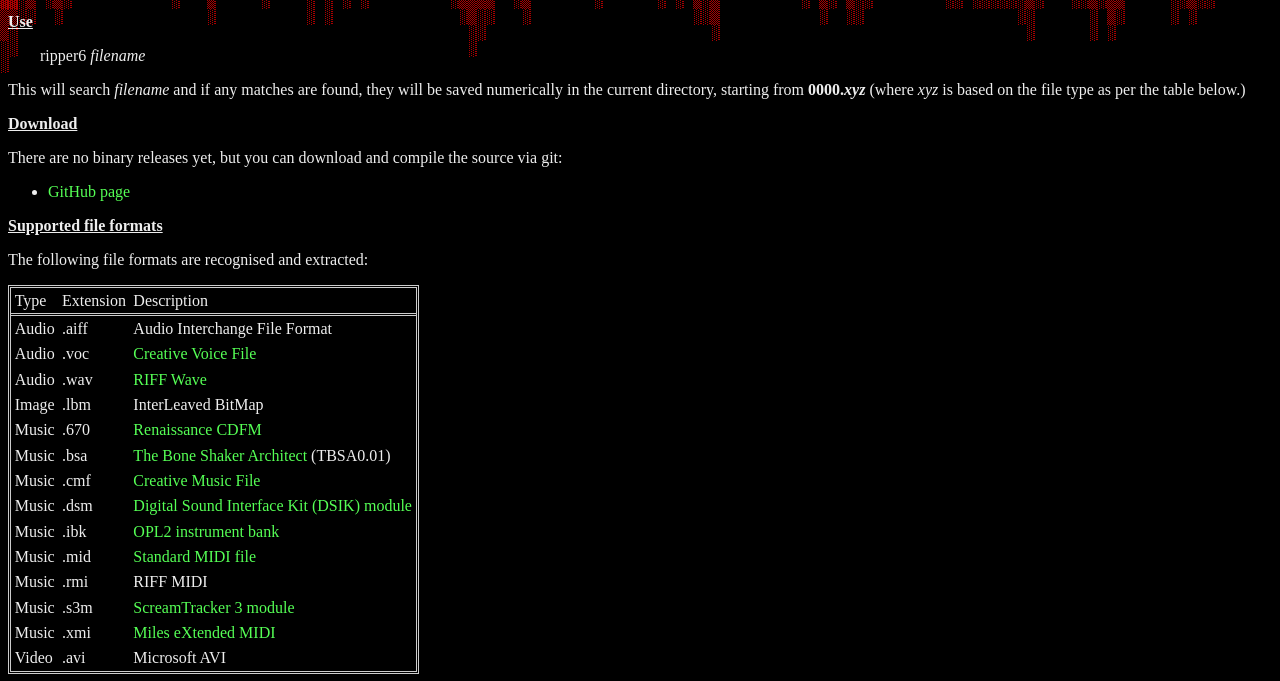
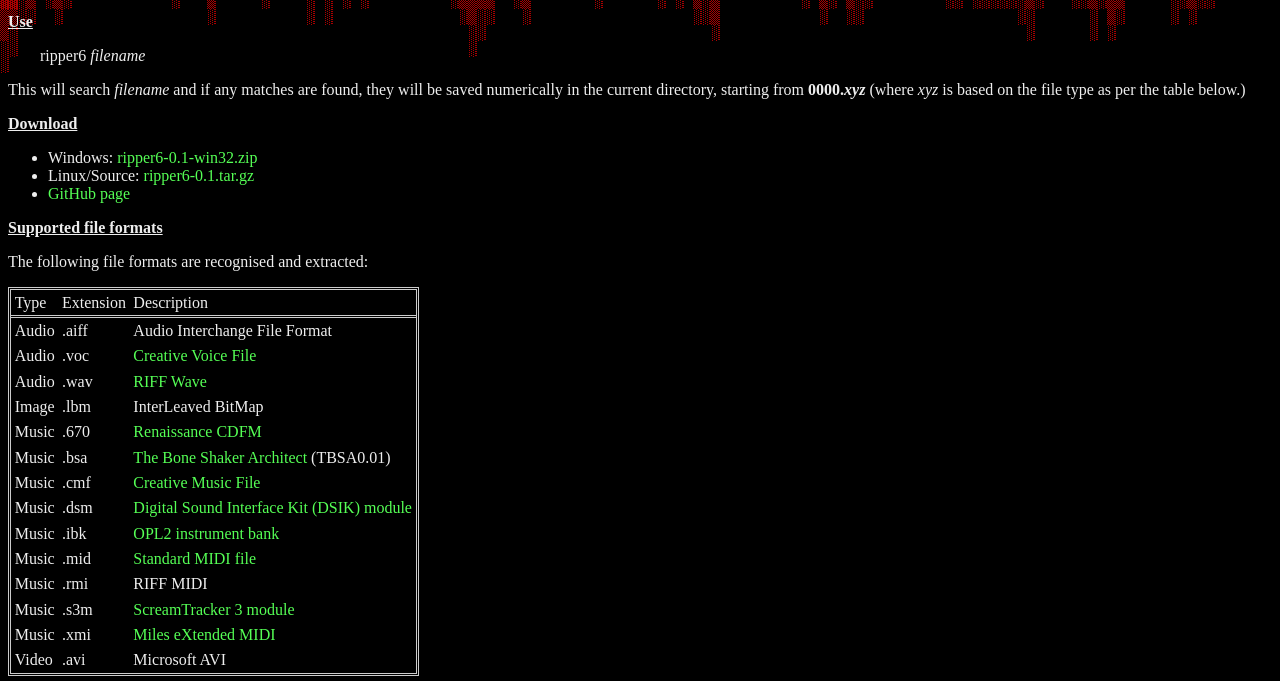
Before and after one commit to Malvineous/ripper6, a plain HTML site: page index.html in a window 1280 px wide. Shown: the part 119-800 px from the top of the page. Drawn offline with Linux system fonts and the light colour scheme.

Commit message:
Add download links for v0.1 release

```diff
--- a/index.html
+++ b/index.html
@@ -123,12 +123,9 @@ function stalac(tm)
 
 <h2>Download</h2>
 
-<p>
-	There are no binary releases yet, but you can download and compile the source
-	via git:
-</p>
-
 <ul>
+	<li>Windows: <a href="https://github.com/Malvineous/ripper6/releases/download/v0.1/ripper6-0.1-win32.zip">ripper6-0.1-win32.zip</a>
+	<li>Linux/Source: <a href="https://github.com/Malvineous/ripper6/archive/v0.1.tar.gz">ripper6-0.1.tar.gz</a>
 	<li><a href="http://github.com/Malvineous/ripper6">GitHub page</a></li>
 </ul>
 
```
